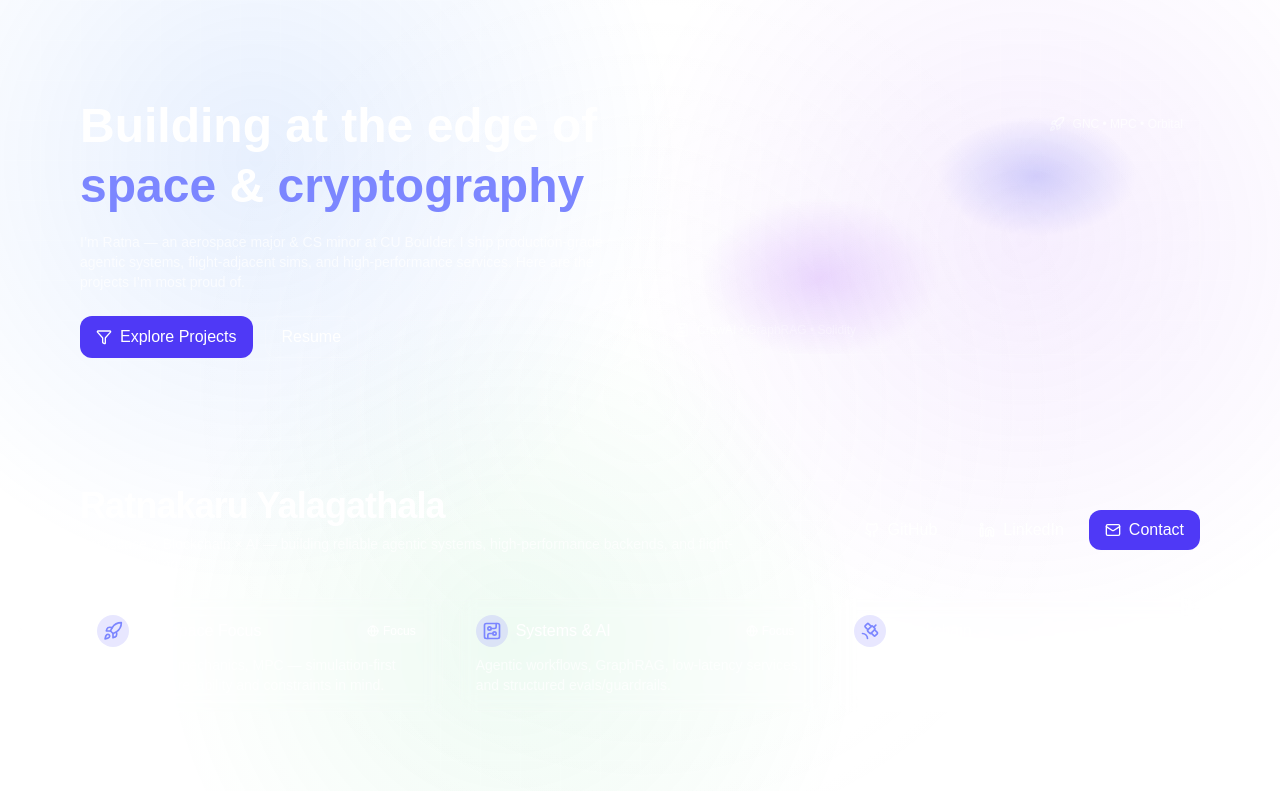
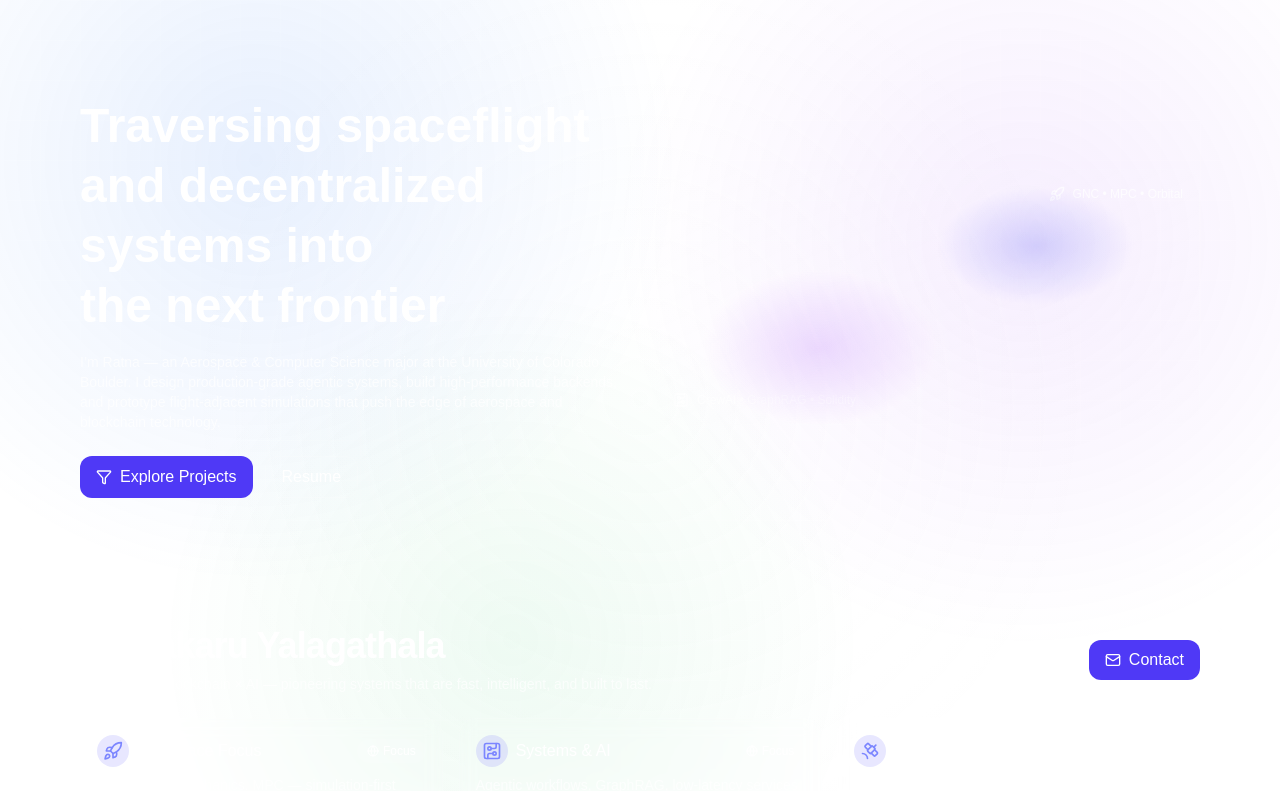
Before and after one commit to ratnathegod/ratna-website, a Next.js app: page / in a window 1280 px wide. Shown: the top 791 px of the page. Built offline with nearby package versions, Linux system fonts and the light colour scheme.

Commit message:
chore(copy): update hero header, intro, subheader tagline, and about text

```diff
--- a/src/app/page.tsx
+++ b/src/app/page.tsx
@@ -329,12 +329,12 @@ export default function Page() {
                 transition={{ duration: 0.7 }}
                 className="text-balance text-4xl font-bold leading-tight sm:text-5xl"
               >
-                Building at the edge of <span className="text-indigo-400">space</span> &{" "}
-                <span className="text-indigo-400">cryptography</span>
+                Traversing spaceflight and decentralized systems into the next frontier
               </motion.h2>
               <p className="mt-4 text-sm text-white/70">
-                I’m Ratna — an aerospace major & CS minor at CU Boulder. I ship production-grade agentic systems, flight-adjacent sims, and
-                high-performance services. Here are the projects I’m most proud of.
+                I’m Ratna — an Aerospace & Computer Science major at the University of Colorado Boulder. I design production-grade agentic
+                systems, build high-performance backends, and prototype flight-adjacent simulations that push the edge of aerospace and
+                blockchain technology.
               </p>
               <div className="mt-6 flex flex-wrap gap-3">
                 <ButtonLink href="#projects">
@@ -377,7 +377,7 @@ export default function Page() {
                 Ratnakaru Yalagathala
               </motion.h1>
               <p className="mt-2 max-w-2xl text-sm text-white/70">
-                Aerospace × Blockchain × AI — building reliable agentic systems, high-performance backends, and flight-adjacent tooling.
+                Aerospace × Blockchain × AI — pioneering systems that are fast, intelligent, and built to last.
               </p>
             </div>
             <div className="flex items-center gap-2">
@@ -465,8 +465,9 @@ export default function Page() {
             <div className="sm:col-span-2">
               <h3 className="mb-2 text-2xl font-semibold tracking-tight">About</h3>
               <p className="text-sm text-white/70">
-                I’m a CU Boulder student (Aerospace major, CS minor) aiming at FAANG, quant, and aerospace roles. I enjoy building reliable
-                agents, performance-first backends, and flight-adjacent tooling.
+                I’m an Aerospace & Computer Science major at the University of Colorado Boulder, driven to explore the intersection of
+                advanced computing, quantitative engineering, and aerospace innovation. I focus on building resilient agentic systems,
+                ultra-fast backends, and flight-grade simulations that bridge digital and physical frontiers.
               </p>
               <div className="mt-3 flex flex-wrap gap-2">
                 {[
```
